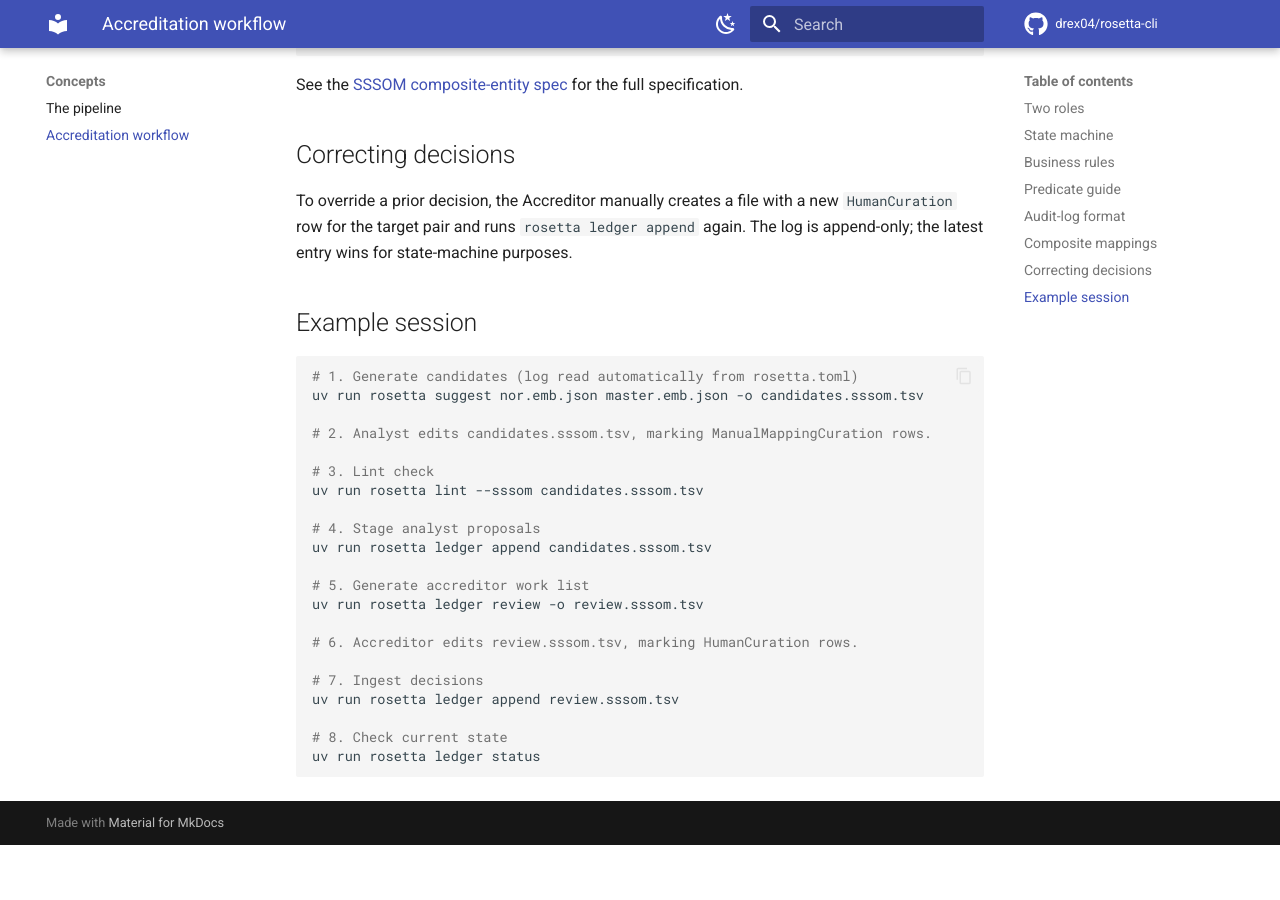
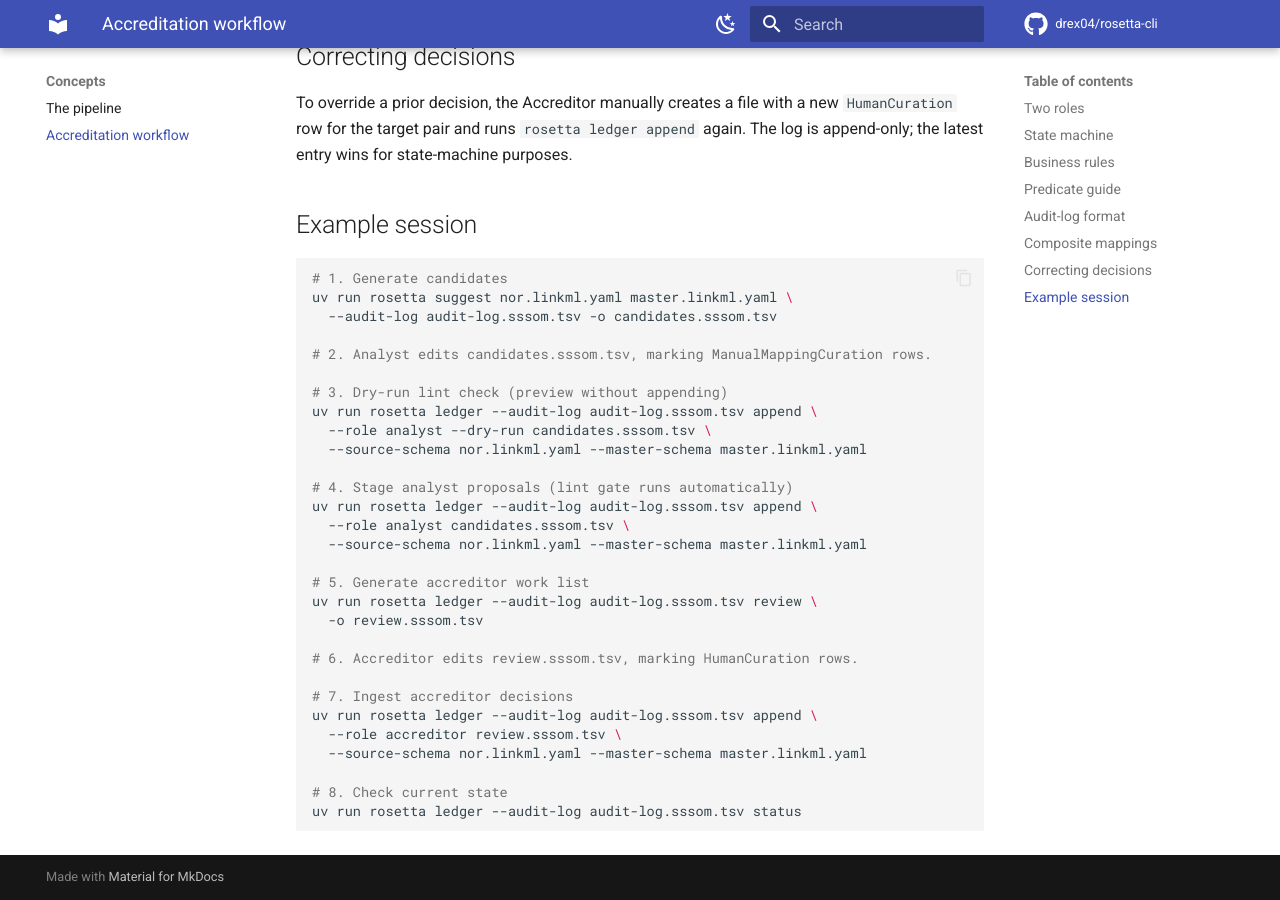
Before and after one commit to drex04/rosetta-cli, an MkDocs documentation site: the page built from docs/concepts/accreditation.md, in a window 1280 px wide and 900 px high, scrolled down 3877 px. Built offline with MkDocs 1.6.1 and Material for MkDocs 9.7.7, drawn with Linux system fonts in a browser that asks for light colours; comment, search, counter and statistics services are not loaded; before the commit the page ends 4722 px from its top, so only the background shows below that; some of the changed text lies outside the part shown.

Commit message:
fix(22-04): review fixes — --audit-log placement, stale lint refs in docs
Move --audit-log before subcommand in pipeline-demo.sh and README
(group-level option must precede Click subcommand). Replace all stale
"rosetta lint" references in accreditation.md, ledger.md,
configuration.md with "ledger append" lint gate. Update example
sessions to use current CLI shapes (LinkML YAML args, --role flag,
--audit-log before subcommand). Fix stale docstrings in
test_unit_pitfalls.py.

Co-Authored-By: Claude Opus 4.6 (1M context) <noreply@anthropic.com>

````diff
--- a/docs/concepts/accreditation.md
+++ b/docs/concepts/accreditation.md
@@ -28,14 +28,11 @@ The roles are enforced by workflow, not by user accounts. `rosetta-cli` doesn't
                └─────────────┬──────────────────┘
                              │
                              ▼
-                  ┌──────────────────────┐
-                  │  rosetta lint        │ ← block on errors
-                  └─────────────┬────────┘
-                                │
-                                ▼
            ┌─────────────────────────────────────┐
            │  rosetta ledger append              │
-           │  (ManualMappingCuration → log)      │
+           │  --role analyst                     │
+           │  (lint gate runs automatically;     │
+           │   ManualMappingCuration → log)      │
            └─────────────┬───────────────────────┘
                          │
                          ▼
@@ -64,8 +61,8 @@ The roles are enforced by workflow, not by user accounts. `rosetta-cli` doesn't
 
 | Rule | Enforced by |
 |------|-------------|
-| Max 1 `ManualMappingCuration` per (subject_id, object_id) | `rosetta lint` |
-| Cannot re-propose a pair with **any** `HumanCuration` in the log | `rosetta ledger append` + `rosetta lint` |
+| Max 1 `ManualMappingCuration` per (subject_id, object_id) | `rosetta ledger append` (lint gate) |
+| Cannot re-propose a pair with **any** `HumanCuration` in the log | `rosetta ledger append` (lint gate) |
 | `HumanCuration` requires a `ManualMappingCuration` predecessor | `rosetta ledger append` |
 | Once rejected, only an Accreditor can un-reject | Workflow convention |
 | Approved pairs boost subsequent `rosetta suggest` scores | `rosetta suggest` (log integration) |
@@ -130,25 +127,33 @@ To override a prior decision, the Accreditor manually creates a file with a new
 ## Example session
 
 ```bash
-# 1. Generate candidates (log read automatically from rosetta.toml)
-uv run rosetta suggest nor.emb.json master.emb.json -o candidates.sssom.tsv
+# 1. Generate candidates
+uv run rosetta suggest nor.linkml.yaml master.linkml.yaml \
+  --audit-log audit-log.sssom.tsv -o candidates.sssom.tsv
 
 # 2. Analyst edits candidates.sssom.tsv, marking ManualMappingCuration rows.
 
-# 3. Lint check
-uv run rosetta lint --sssom candidates.sssom.tsv
+# 3. Dry-run lint check (preview without appending)
+uv run rosetta ledger --audit-log audit-log.sssom.tsv append \
+  --role analyst --dry-run candidates.sssom.tsv \
+  --source-schema nor.linkml.yaml --master-schema master.linkml.yaml
 
-# 4. Stage analyst proposals
-uv run rosetta ledger append candidates.sssom.tsv
+# 4. Stage analyst proposals (lint gate runs automatically)
+uv run rosetta ledger --audit-log audit-log.sssom.tsv append \
+  --role analyst candidates.sssom.tsv \
+  --source-schema nor.linkml.yaml --master-schema master.linkml.yaml
 
 # 5. Generate accreditor work list
-uv run rosetta ledger review -o review.sssom.tsv
+uv run rosetta ledger --audit-log audit-log.sssom.tsv review \
+  -o review.sssom.tsv
 
 # 6. Accreditor edits review.sssom.tsv, marking HumanCuration rows.
 
-# 7. Ingest decisions
-uv run rosetta ledger append review.sssom.tsv
+# 7. Ingest accreditor decisions
+uv run rosetta ledger --audit-log audit-log.sssom.tsv append \
+  --role accreditor review.sssom.tsv \
+  --source-schema nor.linkml.yaml --master-schema master.linkml.yaml
 
 # 8. Check current state
-uv run rosetta ledger status
+uv run rosetta ledger --audit-log audit-log.sssom.tsv status
 ```
````
Also changed, not shown: README.md (+7 -7 lines), docs/cli/ledger.md (+17 -15 lines), docs/configuration.md (+1 -1 lines), 2 other files.
